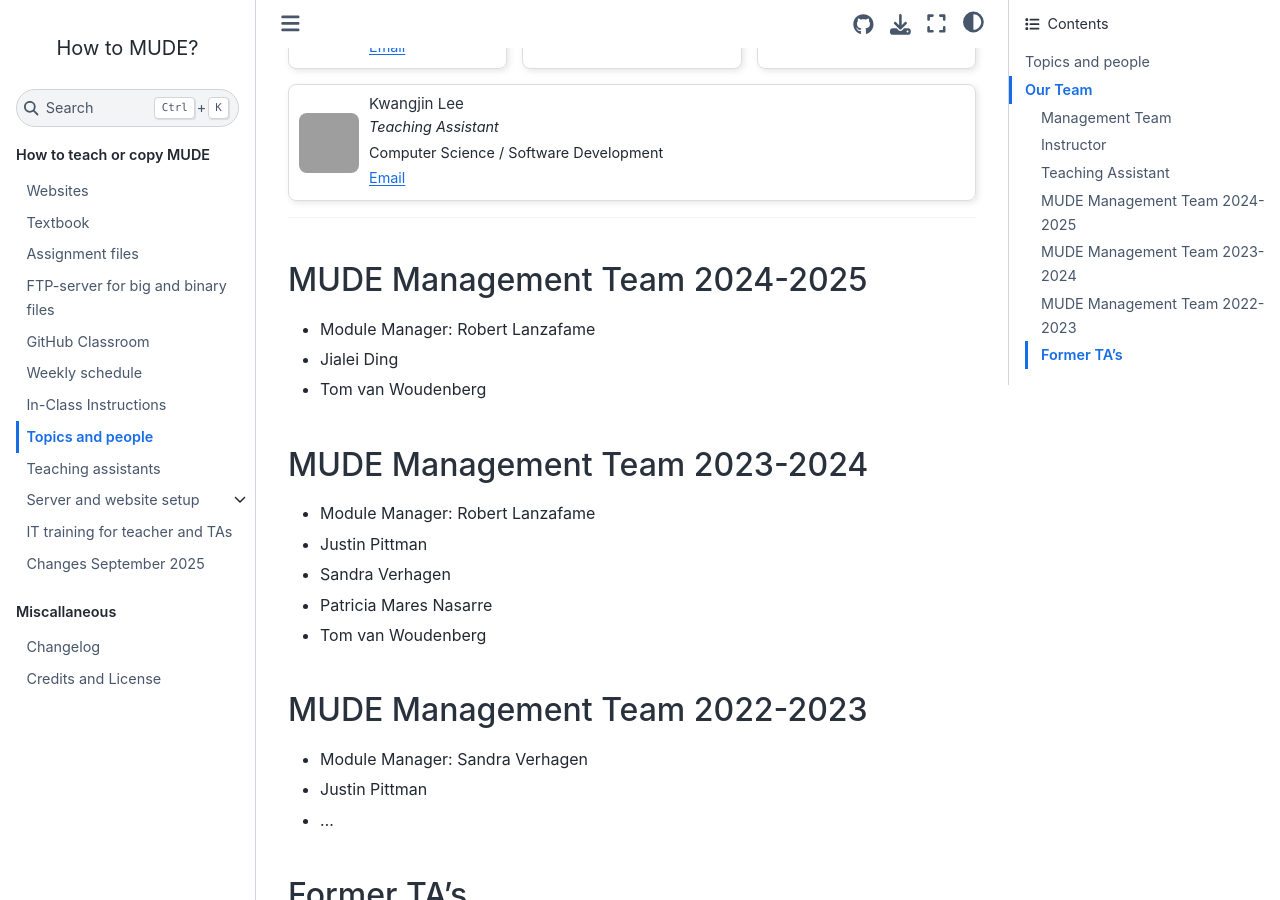
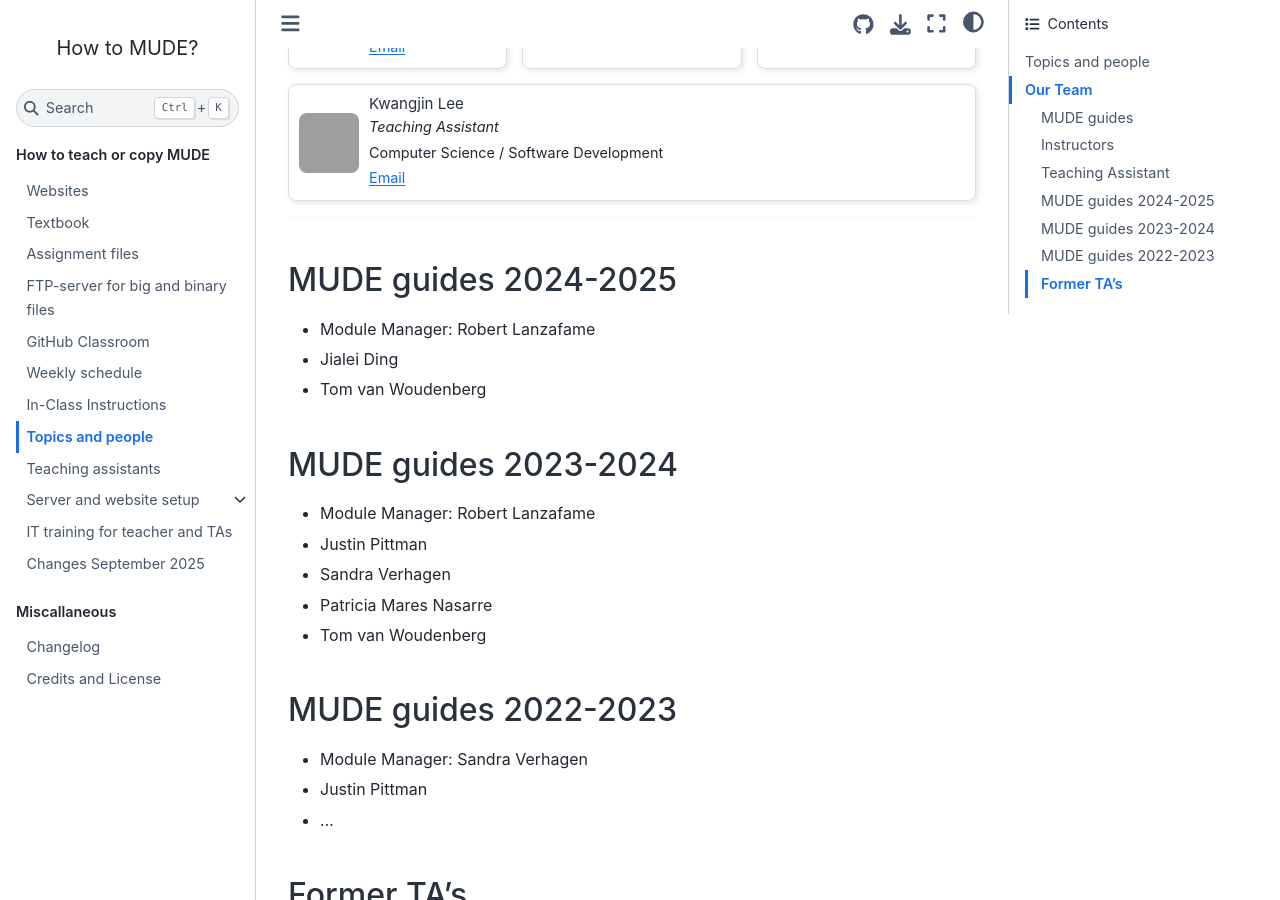
Before and after one commit to TUDelft-MUDE/teacher, a Jupyter Book: the page built from book/team/topics_people.md, in a window 1280 px wide and 900 px high, scrolled down 1697 px. Built offline with Jupyter Book 1.0.4 settings and Sphinx 7.4.7 and the Sphinx Book theme 1.1.4, drawn with Linux system fonts in a browser that asks for light colours; comment, search, counter and statistics services are not loaded; some of the changed text lies outside the part shown; grey boxes are pictures that could not be loaded.

Commit message:
Rename Management Team to MUDE guides

```diff
--- a/book/team/topics_people.md
+++ b/book/team/topics_people.md
@@ -50,7 +50,7 @@ For general questions, please contact the Management Team on [MUDE-CEG@tudelft.n
 
 # Our Team
 
-## Management Team
+## MUDE guides
 
 <div class='team-container'><div class="team-card">
 <img src="https://files.mude.citg.tudelft.nl/Frans.jpg" alt="Frans van der Meer" class="dark-light">
@@ -83,7 +83,7 @@ Programming</p>
 
 ---
 
-## Instructor
+## Instructors
 
 <div class='team-container'><div class="team-card">
 <img src="https://files.mude.citg.tudelft.nl/Christian.jpg" alt="Christian Tiberius" class="dark-light">
@@ -210,19 +210,19 @@ Time Series Analysis (Week 2.4).</p>
 
 
 
-## MUDE Management Team 2024-2025
+## MUDE guides 2024-2025
 - Module Manager: Robert Lanzafame
 - Jialei Ding
 - Tom van Woudenberg
 
-## MUDE Management Team 2023-2024
+## MUDE guides 2023-2024
 - Module Manager: Robert Lanzafame
 - Justin Pittman
 - Sandra Verhagen
 - Patricia Mares Nasarre
 - Tom van Woudenberg
 
-## MUDE Management Team 2022-2023
+## MUDE guides 2022-2023
 - Module Manager: Sandra Verhagen
 - Justin Pittman
 - ...
```
